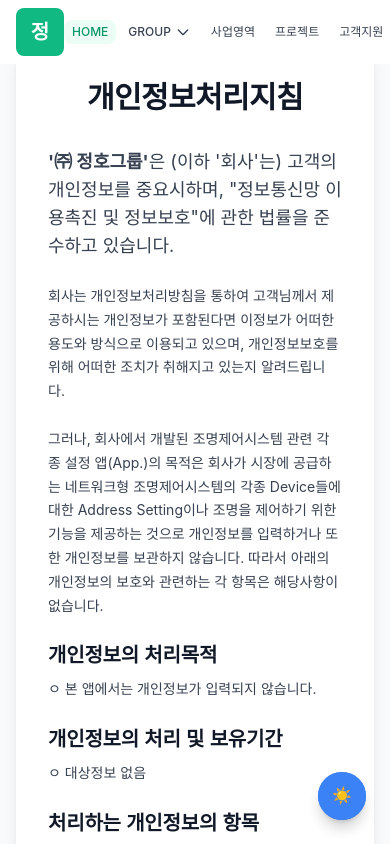
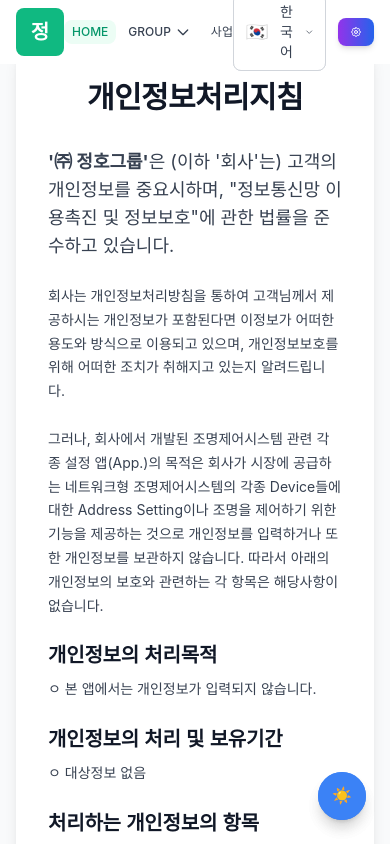
Before and after one commit to ChanghoPark5911/jungho-corp-website-clean, a React (Create React App) app: page /privacy in a window 390 px wide. Shown: the top 844 px of the page. Built offline with nearby package versions, Linux system fonts and the light colour scheme.

Commit message:
fix: 모바일 Hero 상단 잘림 해결(pt-16) 및 네비게이션 가로 스크롤 추가

```diff
--- a/src/components/Header.js
+++ b/src/components/Header.js
@@ -139,7 +139,7 @@
       }`}
       role="banner"
     >
-      <div className="max-w-7xl mx-auto px-4 sm:px-6 lg:px-8">
+      <div className="max-w-7xl mx-auto px-4 sm:px-6 lg:px-8 overflow-visible">
         <div className="flex justify-between items-center h-16">
           {/* 로고 */}
           <button
@@ -176,7 +176,7 @@
           </button>
 
           {/* 네비게이션 - 모바일에서는 작은 간격, 데스크톱에서는 큰 간격 */}
-          <nav className="flex items-center space-x-1 sm:space-x-2 md:space-x-4 lg:space-x-8" role="navigation">
+          <nav className="flex items-center space-x-1 sm:space-x-2 md:space-x-4 lg:space-x-8 overflow-x-auto scrollbar-hide" role="navigation">
             {/* HOME */}
             <button
               className={`px-2 py-1 text-xs sm:px-3 sm:py-2 sm:text-sm lg:px-4 font-medium transition-colors duration-200 whitespace-nowrap ${
```
